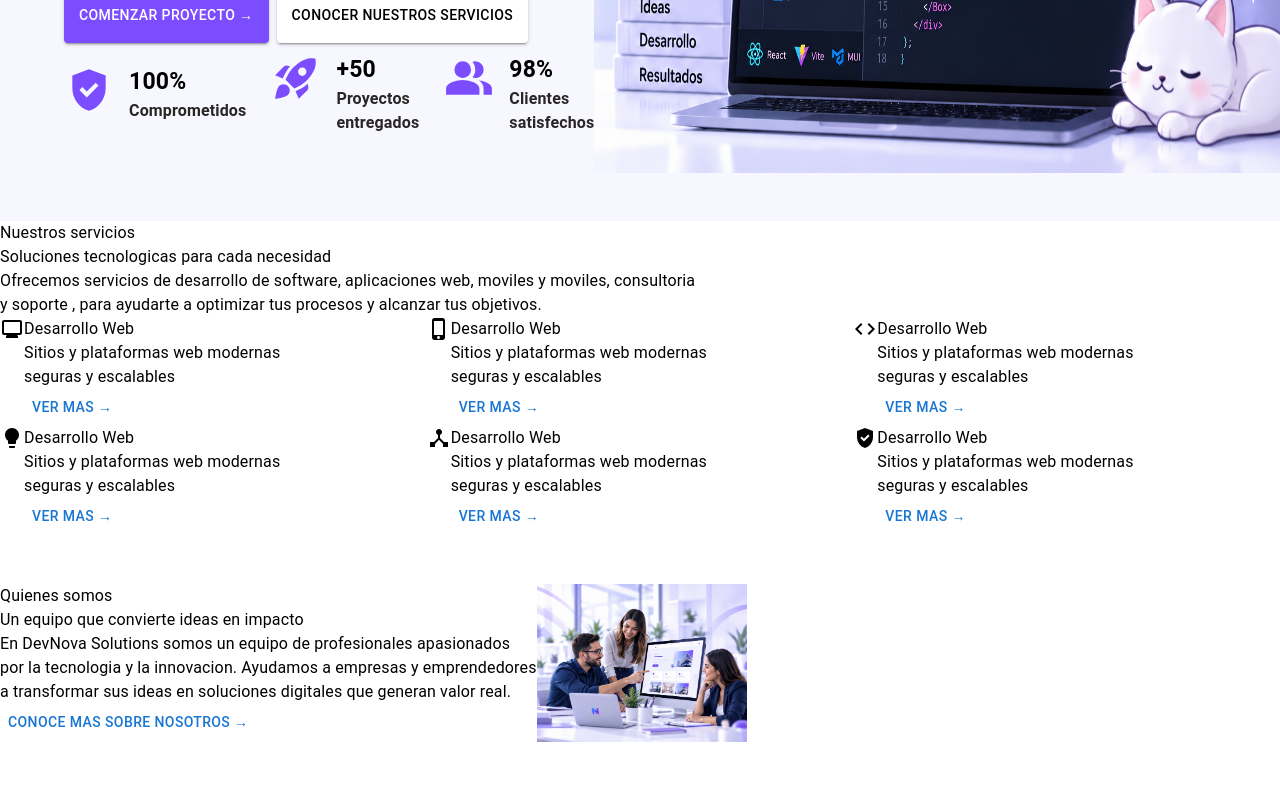
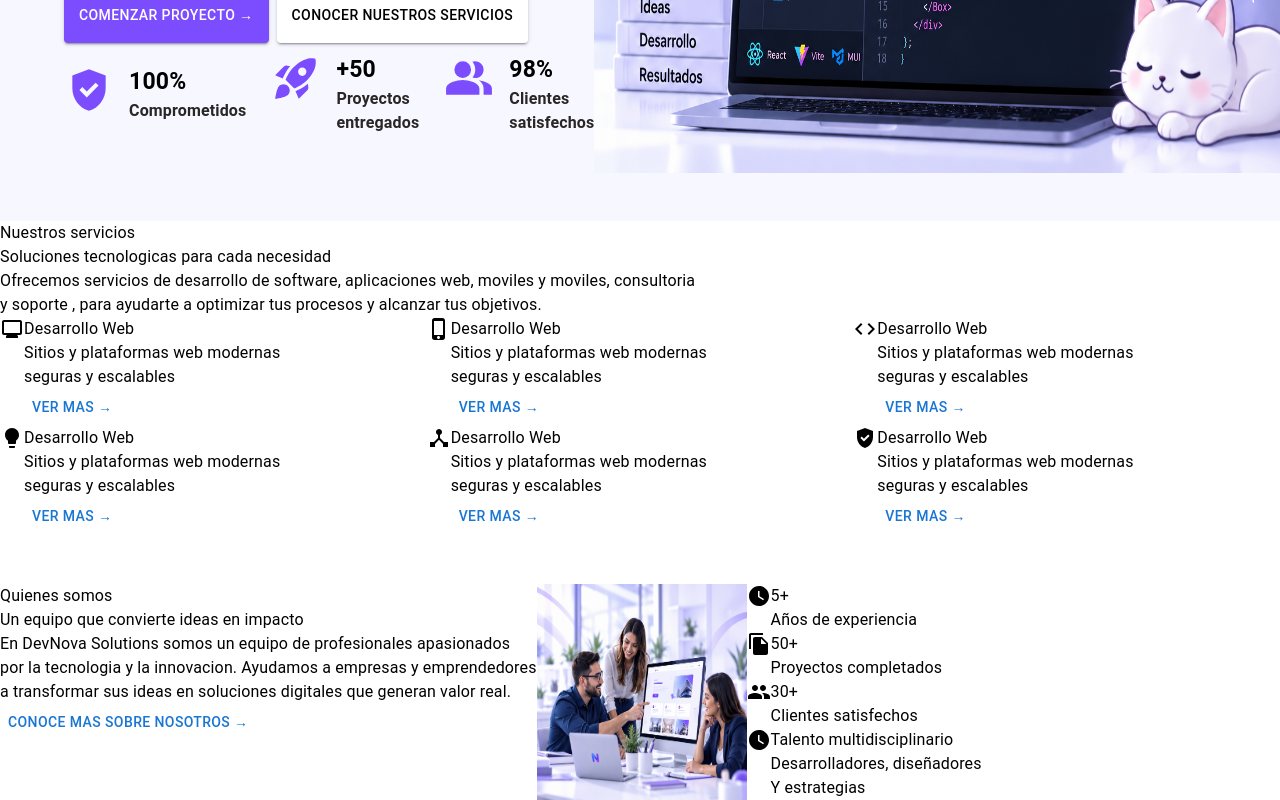
Before and after one commit to jessicahernandezt/dev-nova-solutions, a React (Vite) app: page / in a window 1280 px wide. Shown: the part 499-1299 px from the top of the page. Before the commit the page ends 1241 px from the top, so only its background shows below. Built offline with nearby package versions, Linux system fonts and the light colour scheme.

Commit message:
feat: insertar seccion quienes somos

```diff
--- a/src/components/Quienes.jsx
+++ b/src/components/Quienes.jsx
@@ -1,4 +1,7 @@
 import {Box, Button, Container, Typography } from '@mui/material'
+import WatchLaterIcon from '@mui/icons-material/WatchLater';
+import FileCopyIcon from '@mui/icons-material/FileCopy';
+import PeopleIcon from '@mui/icons-material/People';
 
 function Quienes() {
     return(
@@ -23,6 +26,58 @@ function Quienes() {
             <Box component="img" src='./img_18.png' alt='Quienes_somos' sx={{width: '210px', height: '2+10px'}}>
             </Box>
 
+            <Box /*Iconos-Quienes-Somos*/>
+                <Box sx={{display:'flex'}} /*Años de experiencia*/>
+                    <WatchLaterIcon>
+                    </WatchLaterIcon>
+
+                <Typography>
+                5+
+                <Typography>
+                Años de experiencia
+                </Typography>
+                </Typography>
+                </Box>
+
+                <Box sx={{display:'flex'}} /*Proyectos completados*/>
+                    <FileCopyIcon>
+                    </FileCopyIcon>
+
+                <Typography>
+                50+
+                <Typography>
+                Proyectos completados
+                </Typography>
+                </Typography>
+                </Box>
+
+                <Box sx={{display:'flex'}} /*Clientes satisfechos*/>
+                    <PeopleIcon>
+                    </PeopleIcon>
+
+                <Typography>
+                30+
+                <Typography>
+                Clientes satisfechos
+                </Typography>
+                </Typography>
+                </Box>
+
+                <Box sx={{display:'flex'}} /*Talento multidisciplinario*/>
+                    <WatchLaterIcon>
+                    </WatchLaterIcon>
+
+                <Typography>
+                Talento multidisciplinario
+                <Typography>
+                Desarrolladores, diseñadores<br/>
+                Y estrategias
+                </Typography>
+                </Typography>
+                </Box>
+
+            </Box>
+
 
         </Box>
 
```
